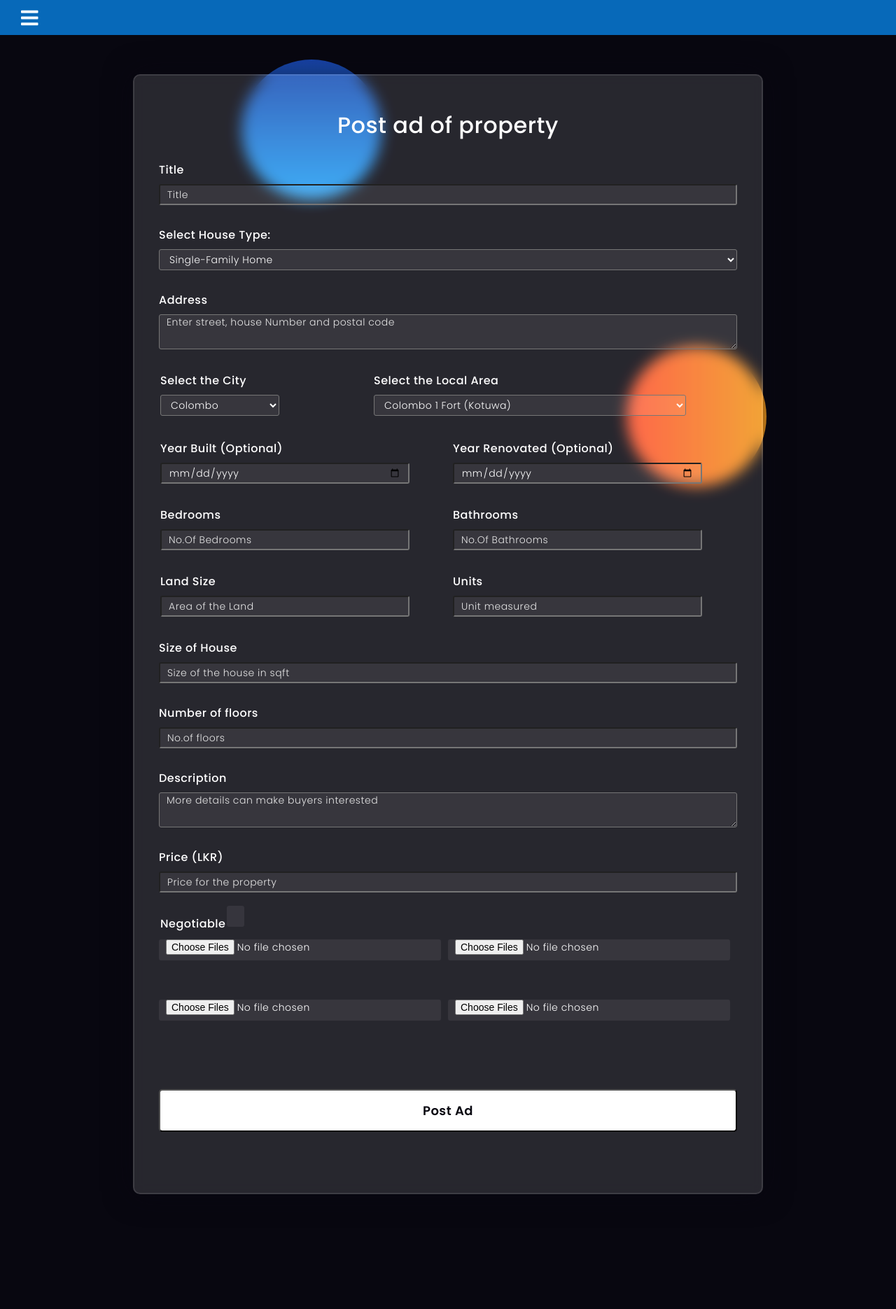
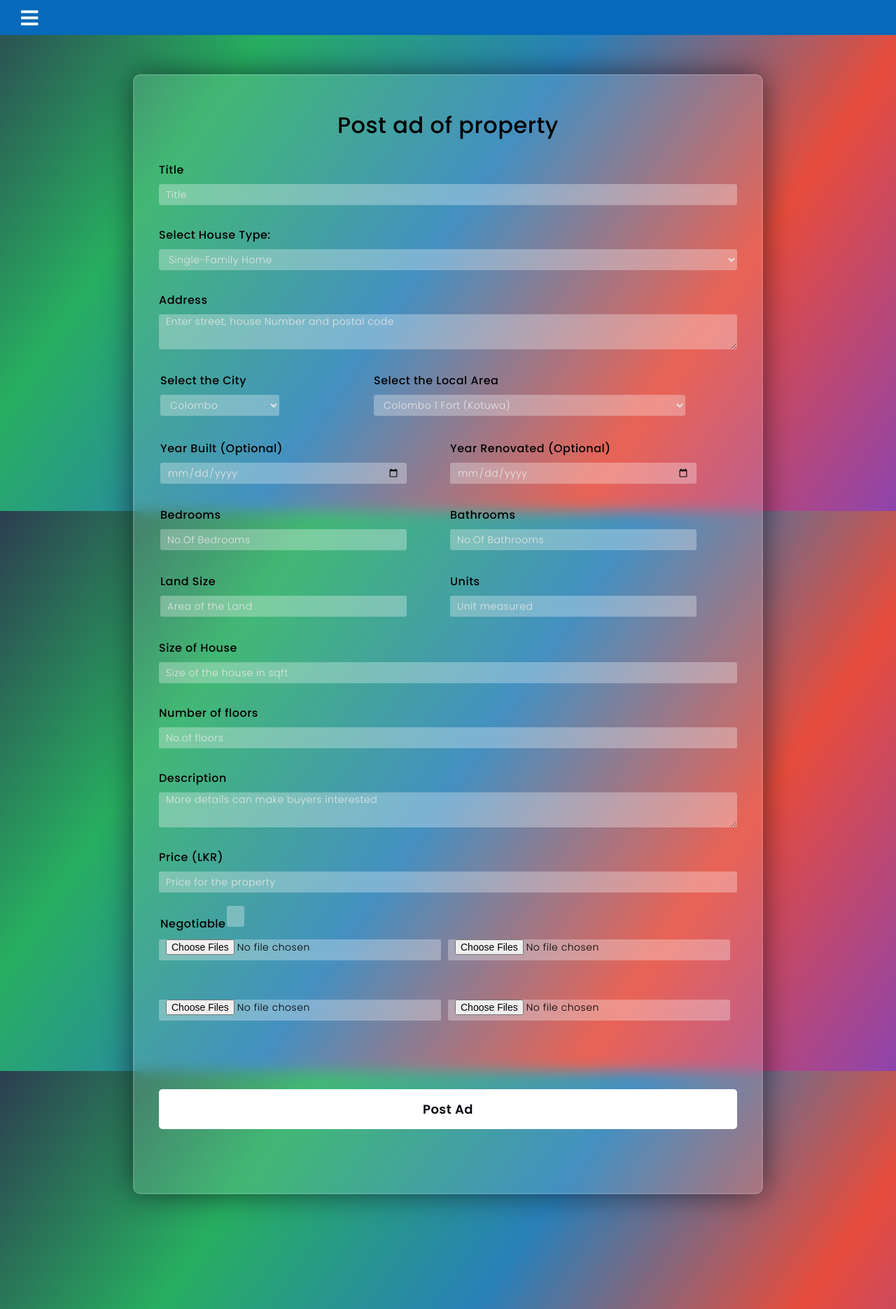
Before and after one commit to MohmadBilal004/Dream_Estate, a PHP site: page /PostHouse.html in a window 1280 px wide. Shown: the part 70-1940 px from the top of the page at 70% size. Run offline with PHP 8.4, Linux system fonts and the light colour scheme.

Commit message:
Second Commit

```diff
--- a/CSS/PostHouse.css
+++ b/CSS/PostHouse.css
@@ -6,14 +6,38 @@
     box-sizing: border-box;
 }
 
-body {
+/* body {
     background-color: #080710;
     background-repeat: no-repeat;
     background-attachment: fixed;
     background-size: cover
 
-}
+} */
 
+body{
+    margin: 0;
+    padding: 0;
+    font-family: "montserrat";
+    background-image: linear-gradient(125deg,#2c3e50,#27ae60,#2980b9,#e74c3c,#8e44ad);
+    background-size: 400% 400%;
+    animation: bganimation 15s infinite;
+    background-repeat: no-repeat;
+    background-attachment: fixed;
+    background-size: cover;
+  }
+
+
+  @keyframes bganimation {
+    0%{
+      background-position: 0% 50%;
+    }
+    50%{
+      background-position: 100% 50%;
+    }
+    100%{
+      background-position: 0% 50%;
+    }
+  }
 .background {
     width: 430px;
     height: 570px;
@@ -23,7 +47,7 @@ body {
     top: 50%;
 }
 
-.background .shape {
+/* .background .shape {
     height: 200px;
     width: 200px;
     position: absolute;
@@ -47,7 +71,7 @@ body {
     );
     right: -240px;
     bottom: -80px;
-}
+} */
 
 .form-container {
 
@@ -59,7 +83,6 @@ body {
 
 form {
     margin-top: 200px;
-
     height: 1600px;
     width: 900px;
     background-color: rgba(255, 255, 255, 0.13);
@@ -69,6 +92,7 @@ form {
     left: 50%;
     border-radius: 10px;
     backdrop-filter: blur(10px);
+    /* backdrop-filter: blur(20px) saturate(200%); */
     border: 2px solid rgba(255, 255, 255, 0.1);
     box-shadow: 0 0 40px rgba(8, 7, 16, 0.6);
     padding: 50px 35px;
@@ -78,10 +102,10 @@ form {
 
 form *{
     font-family: 'Poppins',sans-serif;
-    color: #ffffff;
+    color: #000000;
     letter-spacing: 0.5px;
-    /* outline: none;
-    border: none; */
+    outline: none;
+    border: none;
 }
 form h3{
     font-size: 32px;
@@ -96,16 +120,24 @@ label{
     font-size: 16px;
     font-weight: 500;
 }
+
+form input,textarea {
+    border: none;
+    box-shadow: none;
+}
+
 form input:not(#nav_check), #txtHouseType{
     display: block;
     height: 30px;
     width: 100%;
-    background-color: rgba(255,255,255,0.07);
+    background-color: rgba(255,255,255,0.3);
     border-radius: 3px;
     padding: 0 10px;
     margin-top: 8px;
     font-size: 14px;
     font-weight: 300;
+    border: none;
+    box-shadow: none;
 }
 
 
@@ -113,12 +145,14 @@ form #txtCity, #txtLocalArea{
     display: block;
     height: 30px;
     width: 80%;
-    background-color: rgba(255,255,255,0.07);
+    background-color: rgba(255,255,255,0.3);
     border-radius: 3px;
     padding: 0 10px;
     margin-top: 8px;
     font-size: 14px;
     font-weight: 300;
+    border: none;
+    box-shadow: none;
 }
 
 option {
@@ -128,7 +162,7 @@ textarea{
     display: block;
     height: 50px;
     width: 100%;
-    background-color: rgba(255,255,255,0.07);
+    background-color: rgba(255,255,255,0.3);
     border-radius: 3px;
     padding: 0 10px;
     margin-top: 8px;
@@ -151,7 +185,7 @@ textarea{
 #lblLocalArea{margin-left: 90px; }
 
 
-::placeholder{
+::placeholder, #txtCity, #txtLocalArea, #txtHouseType, #DtYearBuilt,#DtYearRenovated{
     color: #e5e5e5;
 }
 button{
@@ -164,6 +198,8 @@ button{
     font-weight: 600;
     border-radius: 5px;
     cursor: pointer;
+    border: none;
+    box-shadow: none;
 }
 
 
--- a/Selection.html
+++ b/Selection.html
@@ -143,7 +143,7 @@
 
 
       <!-- service section -->
-
+<div class="text">
   <section class="service_section layout_padding">
     <div class="service_container">
       <div class="container ">
@@ -204,7 +204,7 @@
   </section>
 
   <!-- end service section -->
-
+</div>
   <!-- info section -->
 
 <section class="info_section layout_padding2">
```
Also changed, not shown: CSS/PostLand.css (+30 -6 lines), CSS/selection.css (+20 -0 lines).
